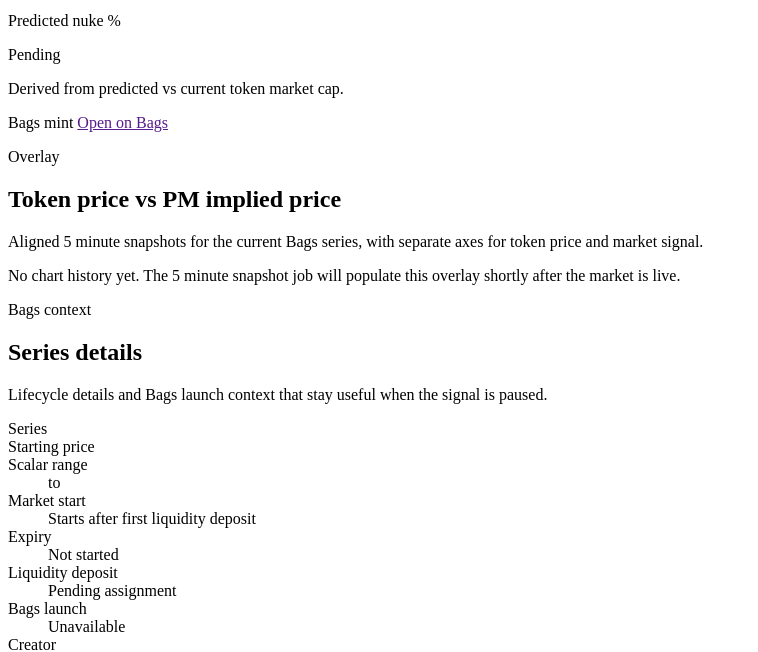
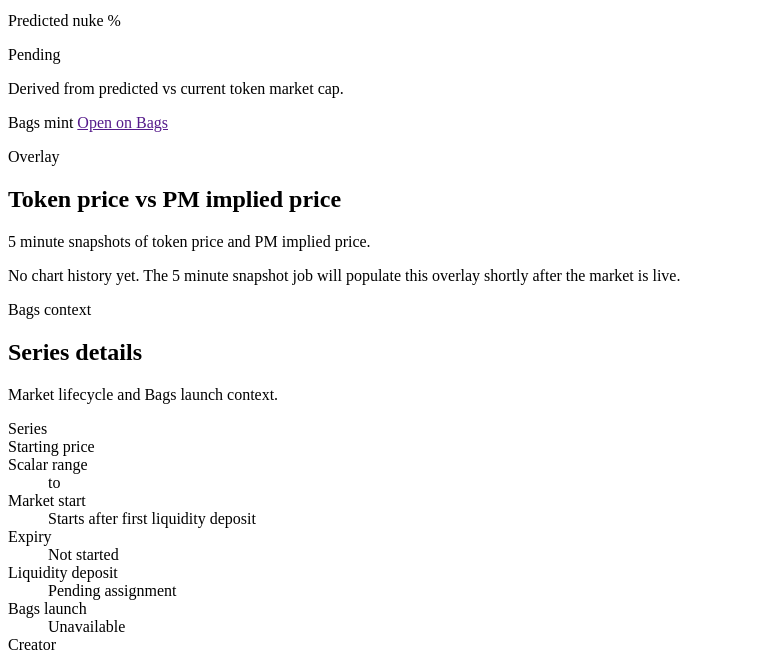
Before and after one commit to nukefm/nuke.fm, a Python web app: template src/nukefm/templates/token.html in a window 1280 px wide. Shown: the part 649-1301 px from the top of the page, without its empty margins (0-758 px from the left). Run offline with Jinja, Linux system fonts and the light colour scheme; the template is opened without the code that fills it, so the values that code supplies are empty.

Commit message:
Tighten token detail copy

```diff
--- a/src/nukefm/templates/token.html
+++ b/src/nukefm/templates/token.html
@@ -9,7 +9,7 @@
   {% set trader_state_note = "This Bags market is staged with a scalar LONG/SHORT price range. Trading opens after the first funded liquidity deposit." %}
 {% elif market.state == "open" %}
   {% set trader_state = "Signal live" %}
-  {% set trader_state_note = "The PM is live. Compare the market-implied terminal price with the latest 24h-median Bags token price before acting." %}
+  {% set trader_state_note = "Live PM signal based on market price, liquidity, and the latest 24h-median Bags token price." %}
 {% elif market.state == "halted" %}
   {% set trader_state = "Signal paused" %}
   {% set trader_state_note = "Trading is halted. Use the last captured 24h-median Bags token price, implied price, and activity trail as context, not as a fresh live read." %}
@@ -85,7 +85,7 @@
       <p class="eyebrow">Overlay</p>
       <h2>Token price vs PM implied price</h2>
     </div>
-    <p class="section-copy">Aligned 5 minute snapshots for the current Bags series, with separate axes for token price and market signal.</p>
+    <p class="section-copy">5 minute snapshots of token price and PM implied price.</p>
   </div>
   {% if chart.points %}
   <div class="chart-shell">
@@ -105,7 +105,7 @@
       <p class="eyebrow">Bags context</p>
       <h2>Series details</h2>
     </div>
-    <p class="section-copy">Lifecycle details and Bags launch context that stay useful when the signal is paused.</p>
+    <p class="section-copy">Market lifecycle and Bags launch context.</p>
   </div>
   <dl class="metric-grid detail-metric-grid">
     <div>
@@ -126,7 +126,7 @@
     </div>
     <div>
       <dt>Expiry</dt>
-      <dd>{{ market.expiry or "Not started" }}</dd>
+      <dd>{{ short_deadline(market.expiry) or "Not started" }}</dd>
     </div>
     <div>
       <dt>Liquidity deposit</dt>
```
Also changed, not shown: tests/test_app.py (+7 -0 lines).
